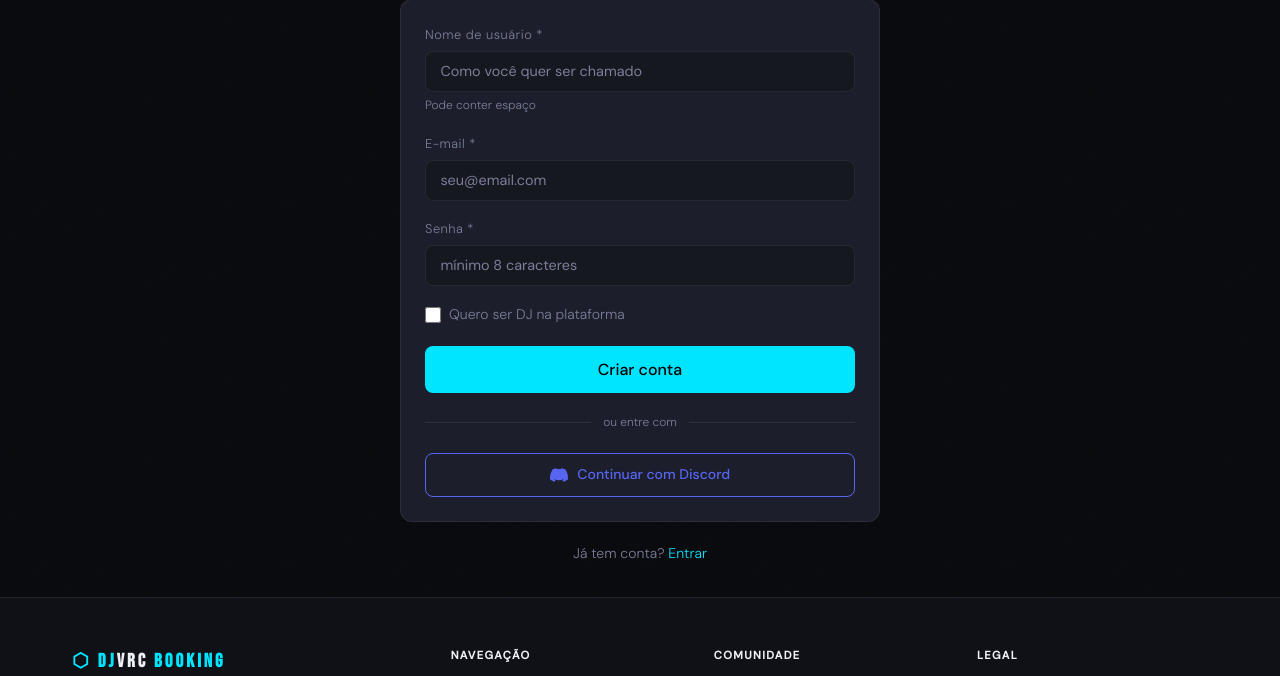
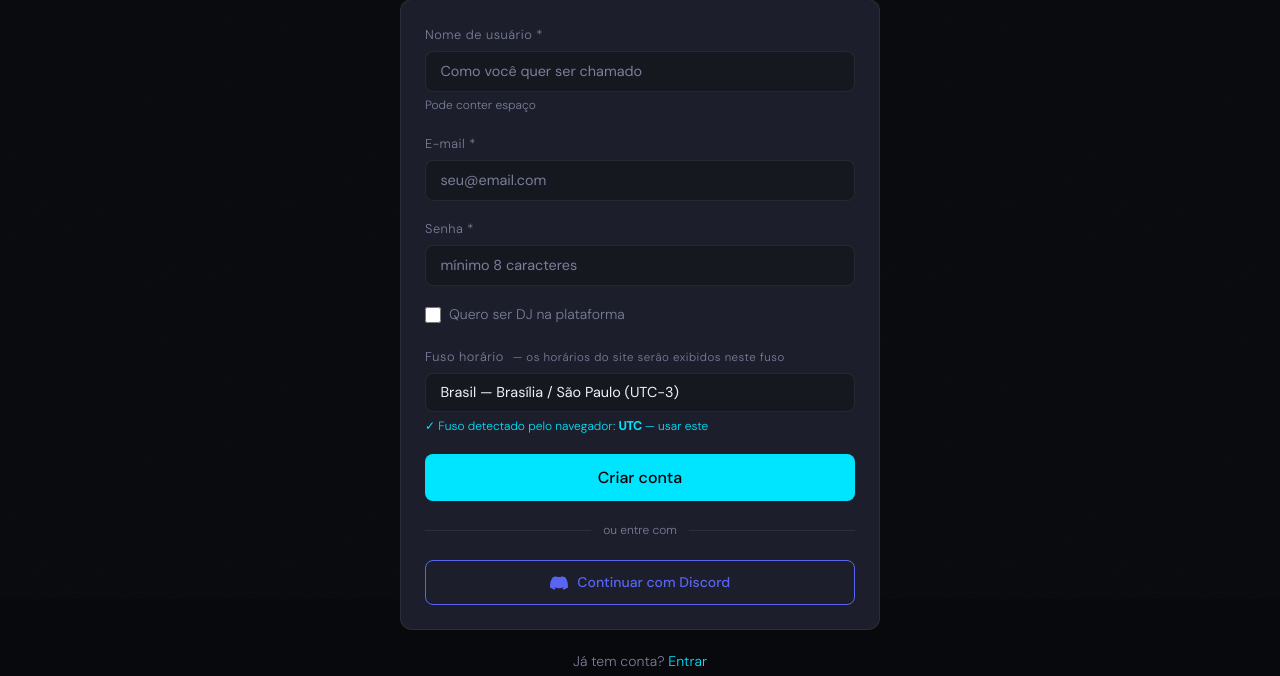
Before and after one commit to gianpelisser/DJVRC_Booking_Frontend, a Flask app: page /auth/register in a window 1280 px wide. Shown: the part 201-877 px from the top of the page. Run offline with Flask 3, Linux system fonts and the light colour scheme; data that the repository does not hold is empty.

Commit message:
ver: 1.0.1.13 Alteração para funcionar com fuso horario de cada usuario.

```diff
--- a/app/account/routes.py
+++ b/app/account/routes.py
@@ -35,6 +35,7 @@ def update():
     email        = form.get("email", "").strip()
     password     = form.get("password", "").strip()
     display_name = form.get("display_name", "").strip()
+    timezone     = form.get("timezone", "").strip()
 
     if username:
         payload["username"] = username
@@ -44,6 +45,8 @@ def update():
         payload["password"] = password
     # display_name pode ser vazio (limpar apelido)
     payload["display_name"] = display_name or None
+    if timezone:
+        payload["timezone"] = timezone
 
     if not payload:
         flash("Nenhuma alteracao enviada.", "warning")
--- a/app/auth/routes.py
+++ b/app/auth/routes.py
@@ -74,6 +74,7 @@ def register_post():
         "username":         username,
         "email":            email,
         "is_dj":            is_dj,
+        "timezone":         form.get("timezone", "America/Sao_Paulo").strip() or "America/Sao_Paulo",
         "discord_id":           discord_id or None,
         "discord_username":     discord_username or None,
         "discord_display_name": discord_display_name or None,
@@ -260,7 +261,6 @@ def google_callback():
     params = urlencode({
         "google_id":     d.get("google_id", ""),
         "google_name":   d.get("google_name", ""),
-        # "google_avatar": d.get("google_avatar", ""), (removido: usando no Token da sessão)
         "email":         d.get("email", ""),
         "username":      d.get("suggested_username", ""),
     })
--- a/app/bookings/routes.py
+++ b/app/bookings/routes.py
@@ -75,6 +75,7 @@ def new_booking_post(dj_id):
         "currency":        form.get("currency", "USD"),
         "description":     form.get("description"),
         "group_id":        int(form.get("group_id")) if form.get("group_id") else None,
+        "timezone":        form.get("timezone", "America/Sao_Paulo") or "America/Sao_Paulo",
     }
 
     data, status = api_post("/bookings/", payload)
--- a/app/djs/routes.py
+++ b/app/djs/routes.py
@@ -220,6 +220,7 @@ def add_agenda_entry():
     dur_h = int(form.get("duration_hours", 1) or 0)
     dur_m = int(form.get("duration_minutes_extra", 0) or 0)
     total_min = (dur_h * 60 + dur_m) or 60
+    user = session.get("user", {})
     payload = {
         "event_name":       form.get("event_name", "").strip(),
         "event_date":       form.get("event_date", ""),
@@ -228,6 +229,7 @@ def add_agenda_entry():
         "platform":         form.get("platform", "").strip() or None,
         "description":      form.get("description", "").strip() or None,
         "is_private":       bool(form.get("is_private")),
+        "timezone":         user.get("timezone") or "America/Sao_Paulo",
     }
     data, status = api_post("/djs/me/agenda", payload)
     if status in (200, 201) and data and data.get("success"):
--- /dev/null
+++ b/static/js/tz.js
@@ -0,0 +1,82 @@
+/**
+ * tz.js — Utilitários de fuso horário para o DJ VRC Booking
+ * Converte timestamps UTC → fuso local do visitante usando a API Intl nativa do browser.
+ */
+
+(function () {
+  'use strict';
+
+  // Fuso do visitante detectado pelo browser
+  const VISITOR_TZ = Intl.DateTimeFormat().resolvedOptions().timeZone;
+
+  /**
+   * Formata uma string ISO UTC (ex: "2026-07-04T23:00:00Z") no fuso local do visitante.
+   * @param {string} isoUtc - string ISO 8601 com "Z" ou "+00:00"
+   * @param {object} opts   - opções Intl.DateTimeFormat (opcional)
+   * @returns {string}
+   */
+  function formatUtc(isoUtc, opts) {
+    if (!isoUtc) return '—';
+    try {
+      const dt = new Date(isoUtc);
+      const defaultOpts = {
+        dateStyle: 'short',
+        timeStyle: 'short',
+        timeZone: VISITOR_TZ,
+      };
+      return dt.toLocaleString('pt-BR', opts || defaultOpts);
+    } catch (e) {
+      return isoUtc;
+    }
+  }
+
+  /**
+   * Aplica conversão em todos os elementos com data-utc="<iso>" no DOM.
+   * Atributos opcionais:
+   *   data-fmt="date"  → só data
+   *   data-fmt="time"  → só hora
+   *   data-fmt="full"  → data + hora (padrão)
+   *   data-fmt="weekday" → dia da semana + hora
+   */
+  function applyAll() {
+    document.querySelectorAll('[data-utc]').forEach(el => {
+      const iso = el.dataset.utc;
+      if (!iso || iso === 'null' || iso === 'None') {
+        el.textContent = '—';
+        return;
+      }
+      const fmt = el.dataset.fmt || 'full';
+      let opts;
+      switch (fmt) {
+        case 'date':
+          opts = { dateStyle: 'short', timeZone: VISITOR_TZ };
+          break;
+        case 'time':
+          opts = { timeStyle: 'short', timeZone: VISITOR_TZ };
+          break;
+        case 'weekday':
+          opts = { weekday: 'long', hour: '2-digit', minute: '2-digit', timeZone: VISITOR_TZ };
+          break;
+        default: // 'full'
+          opts = { dateStyle: 'short', timeStyle: 'short', timeZone: VISITOR_TZ };
+      }
+      try {
+        el.textContent = new Date(iso).toLocaleString('pt-BR', opts);
+        // Adicionar tooltip com o fuso
+        el.title = `Horário exibido em ${VISITOR_TZ}`;
+      } catch (e) {
+        el.textContent = iso;
+      }
+    });
+  }
+
+  // Expor para uso global
+  window.DJVRC_TZ = { formatUtc, applyAll, VISITOR_TZ };
+
+  // Aplica automaticamente quando DOM carrega
+  if (document.readyState === 'loading') {
+    document.addEventListener('DOMContentLoaded', applyAll);
+  } else {
+    applyAll();
+  }
+})();
--- a/templates/account/dashboard.html
+++ b/templates/account/dashboard.html
@@ -73,6 +73,9 @@
         <input class="form-input" type="password" name="password"
                placeholder="mínimo 8 caracteres" minlength="8" />
       </div>
+      {% with tz_name="timezone", tz_current=user.timezone %}
+        {% include "partials/timezone_select.html" %}
+      {% endwith %}
       <div style="display:flex; align-items:center; gap:1rem; flex-wrap:wrap;">
         <button type="submit" class="btn btn-primary">Salvar alterações</button>
         <a href="{{ url_for('groups.list_groups') }}" class="btn btn-ghost btn-sm">👥 Meus Grupos →</a>
--- a/templates/auth/register.html
+++ b/templates/auth/register.html
@@ -94,6 +94,10 @@
           <span>Quero ser DJ na plataforma</span>
         </label>
 
+        {% with tz_name="timezone", tz_current="America/Sao_Paulo" %}
+          {% include "partials/timezone_select.html" %}
+        {% endwith %}
+
         <button type="submit" class="btn btn-primary btn-block btn-lg">
           Criar conta
         </button>
--- a/templates/base.html
+++ b/templates/base.html
@@ -139,6 +139,7 @@
 </main>
 
 <script src="{{ url_for('static', filename='js/main.js') }}"></script>
+<script src="{{ url_for('static', filename='js/tz.js') }}"></script>
 <script>
 function toggleMobileMenu() {
   const menu = document.getElementById('mobile-menu');
--- a/templates/base_app.html
+++ b/templates/base_app.html
@@ -174,6 +174,7 @@
 </main>
 
 <script src="{{ url_for('static', filename='js/main.js') }}"></script>
+<script src="{{ url_for('static', filename='js/tz.js') }}"></script>
 <script>
 // Sidebar toggle
 const sidebar   = document.getElementById('appSidebar');
--- /dev/null
+++ b/templates/partials/timezone_select.html
@@ -0,0 +1,87 @@
+{# Seletor de fuso horário com detecção automática pelo navegador
+   Parâmetros:
+   - tz_name:    nome do campo (default: "timezone")
+   - tz_current: fuso atual do usuário (ex: session.user.timezone)
+#}
+{% set _name = tz_name | default("timezone") %}
+{% set _current = tz_current | default("America/Sao_Paulo") %}
+
+<div class="form-group" id="tzSelectGroup">
+  <label class="form-label">
+    Fuso horário
+    <span style="font-size:.72rem; color:var(--muted); font-weight:300; margin-left:.3rem;">
+      — os horários do site serão exibidos neste fuso
+    </span>
+  </label>
+  <select class="form-select" name="{{ _name }}" id="tzSelect">
+    {% set tz_options = [
+      ("America/Sao_Paulo",       "Brasil — Brasília / São Paulo (UTC-3)"),
+      ("America/Manaus",          "Brasil — Manaus (UTC-4)"),
+      ("America/Belem",           "Brasil — Belém / Fortaleza (UTC-3)"),
+      ("America/Noronha",         "Brasil — Fernando de Noronha (UTC-2)"),
+      ("America/New_York",        "EUA — Nova York (UTC-5/-4)"),
+      ("America/Chicago",         "EUA — Chicago (UTC-6/-5)"),
+      ("America/Denver",          "EUA — Denver (UTC-7/-6)"),
+      ("America/Los_Angeles",     "EUA — Los Angeles (UTC-8/-7)"),
+      ("America/Toronto",         "Canadá — Toronto (UTC-5/-4)"),
+      ("America/Vancouver",       "Canadá — Vancouver (UTC-8/-7)"),
+      ("America/Mexico_City",     "México (UTC-6/-5)"),
+      ("America/Argentina/Buenos_Aires", "Argentina — Buenos Aires (UTC-3)"),
+      ("America/Lima",            "Peru — Lima (UTC-5)"),
+      ("America/Santiago",        "Chile — Santiago (UTC-4/-3)"),
+      ("America/Bogota",          "Colômbia — Bogotá (UTC-5)"),
+      ("Europe/London",           "Reino Unido — Londres (UTC+0/+1)"),
+      ("Europe/Paris",            "França / Alemanha / Bélgica (UTC+1/+2)"),
+      ("Europe/Lisbon",           "Portugal — Lisboa (UTC+0/+1)"),
+      ("Europe/Moscow",           "Rússia — Moscou (UTC+3)"),
+      ("Asia/Tokyo",              "Japão — Tóquio (UTC+9)"),
+      ("Asia/Seoul",              "Coreia do Sul — Seul (UTC+9)"),
+      ("Asia/Shanghai",           "China — Xangai (UTC+8)"),
+      ("Asia/Kolkata",            "Índia (UTC+5:30)"),
+      ("Australia/Sydney",        "Austrália — Sydney (UTC+10/+11)"),
+      ("UTC",                     "UTC (sem fuso)"),
+    ] %}
+    {% for tz_val, tz_label in tz_options %}
+      <option value="{{ tz_val }}" {% if _current == tz_val %}selected{% endif %}>
+        {{ tz_label }}
+      </option>
+    {% endfor %}
+  </select>
+  <div id="tzDetected" style="font-size:.75rem; color:var(--accent); margin-top:.3rem; display:none;">
+    ✓ Fuso detectado pelo navegador: <strong id="tzDetectedName"></strong> —
+    <a href="#" id="tzUseDetected" style="color:var(--accent);">usar este</a>
+  </div>
+</div>
+
+<script>
+(function(){
+  const detected = Intl.DateTimeFormat().resolvedOptions().timeZone;
+  const select   = document.getElementById('tzSelect');
+  const banner   = document.getElementById('tzDetected');
+  const nameEl   = document.getElementById('tzDetectedName');
+  const useLink  = document.getElementById('tzUseDetected');
+
+  if (!detected || !select) return;
+
+  // Mostrar banner apenas se o detectado for diferente do atual
+  const current = select.value;
+  if (detected !== current) {
+    nameEl.textContent = detected;
+    banner.style.display = 'block';
+    useLink.addEventListener('click', function(e) {
+      e.preventDefault();
+      // Verificar se a opção existe no select
+      const opt = Array.from(select.options).find(o => o.value === detected);
+      if (opt) {
+        select.value = detected;
+      } else {
+        // Adicionar dinamicamente se não estiver na lista
+        const newOpt = new Option(detected, detected, true, true);
+        select.add(newOpt);
+        select.value = detected;
+      }
+      banner.style.display = 'none';
+    });
+  }
+})();
+</script>
```
Also changed, not shown: templates/bookings/detail.html (+10 -2 lines), templates/bookings/list.html (+7 -2 lines), templates/bookings/new.html (+6 -2 lines), templates/djs/my_agenda.html (+15 -3 lines).
